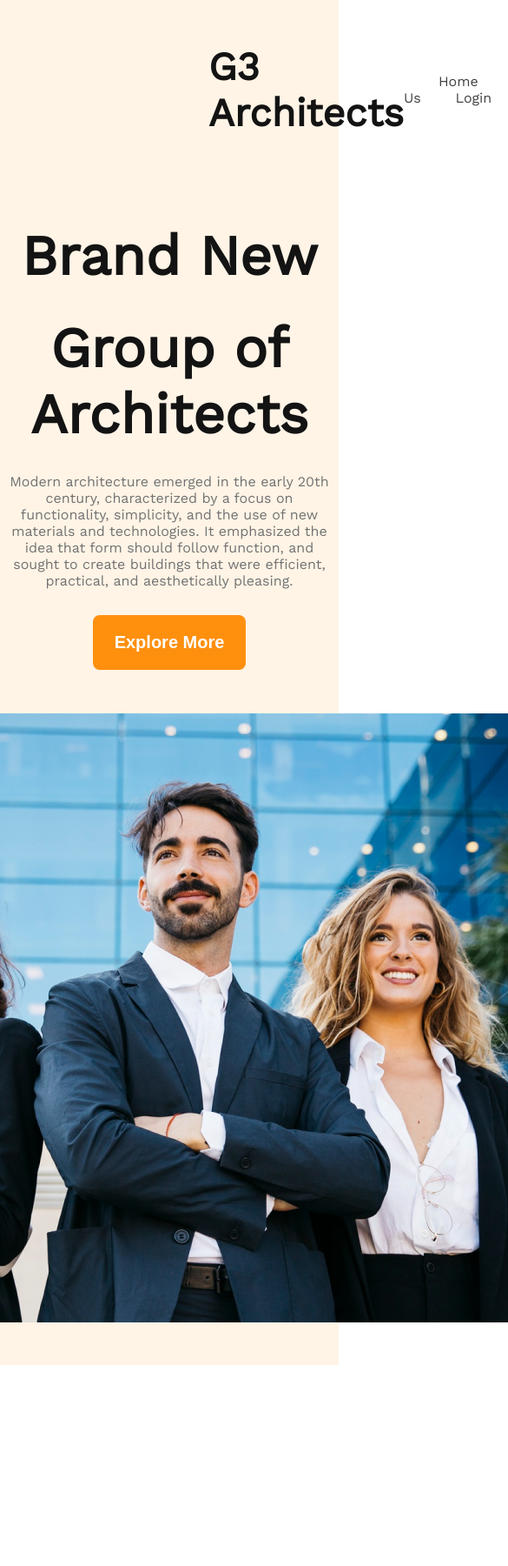
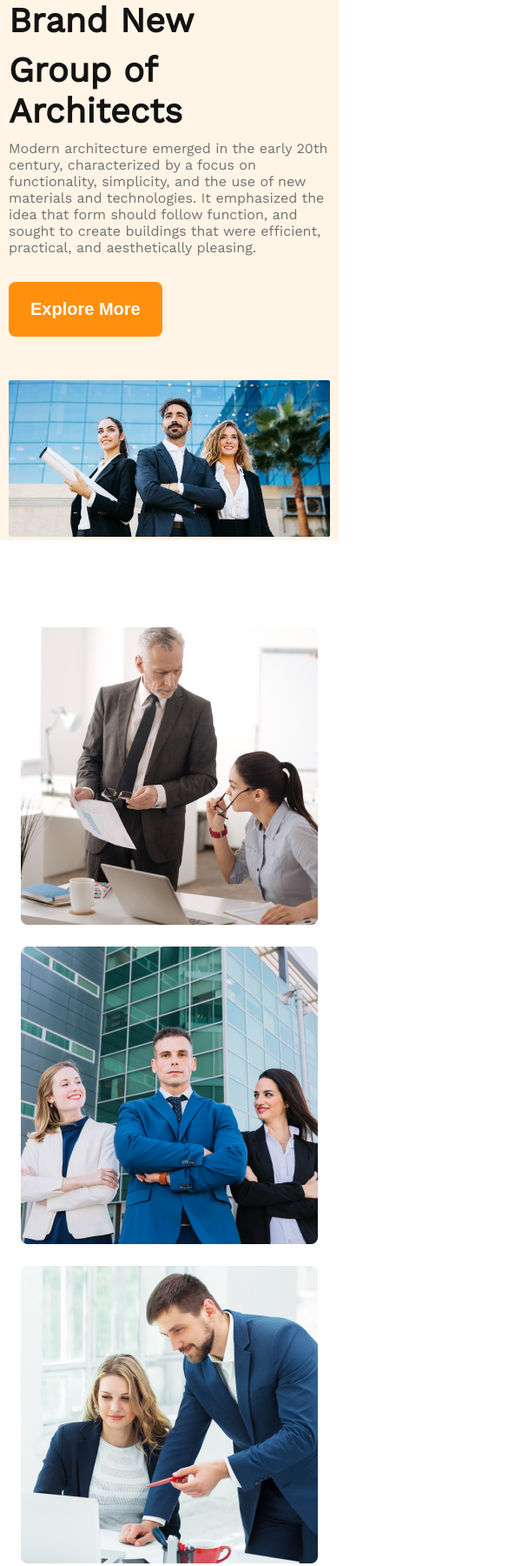
Before and after one commit to jubaerahmedtamim/g3-architects-assignment, a plain HTML site: page index.html in a window 390 px wide. Shown: the top 1800 px of the page at 87% size, 585 px wide, since content can reach past the window. Before the commit the page ends 1659 px from the top, so only its background shows below. Drawn offline with nearby package versions, Linux system fonts and the light colour scheme.

Commit message:
features section added including responsiveness

```diff
--- a/index.html
+++ b/index.html
@@ -35,5 +35,25 @@
             </div>
         </section>
     </header>
+    <!-- main starts here  -->
+    <main>
+        <!-- features section here -->
+        <section class="container">
+            <div class="features">
+                <div class="features-images">
+                    <img src="images/team1.png" alt="">
+                    <img src="images/team2.png" alt="">
+                    <img src="images/team3.png" alt="">
+                    <img src="images/team4.png" alt="">
+
+                </div>
+                <div>
+                    <h3 class="feature-title"><span class="title-special-gray">Quick list</span> of Our <br> <span class="title-special-orange">Features</span></h3>
+                    <p class="banner-info">The features of architecture are determined by the function, purpose, and style of the building. These can include the use of materials, the shape and size of the building, the placement of windows and doors, and the design of the interior spaces.</p>
+                    <button class="primary-btn">Explore More</button>
+                </div>
+            </div>
+        </section>
+    </main>
 </body>
 </html>
--- a/styles/style.css
+++ b/styles/style.css
@@ -28,6 +28,9 @@ header {
     color: #FFFFFF;
     border: none;
 }
+
+
+
 
 /* navbar styles here */
 nav {
@@ -63,11 +66,11 @@ nav {
 }
 
 .banner-details {
-    text-align: center;
     margin-bottom: 50px;
 }
 
 .banner-title {
+    text-align: center;
     font-weight: 700;
     font-size: 64px;
     color: #131313;
@@ -80,3 +83,79 @@ nav {
     color: #727272;
     margin-bottom: 30px;
 }
+
+/* features styles here */
+.features {
+    display: flex;
+    gap: 70px;
+    align-items: center;
+    justify-content: center;
+    margin-bottom: 130px;
+}
+.features-images {
+    display: grid;
+    grid-template-columns: repeat(2, 1fr);
+    gap: 25px;
+}
+
+.feature-title {
+    font-weight: 700;
+    font-size: 45px;
+    color: #131313;
+    margin-bottom: 25px;
+}
+
+.title-special-gray {
+    font-weight: 500;
+    font-size: 45px;
+    color: #727272;
+}
+
+.title-special-orange {
+    font-weight: 700;
+    font-size: 45px;
+    color: #FF900E;
+}
+
+
+
+
+
+
+/* media for mobile responsiveness */
+
+@media screen and (max-width: 576px) {
+
+    /* banner and navbar */
+    nav {
+        display: none;
+    }
+
+    .banner {
+        padding: 0 10px;
+    }
+
+    .banner-title {
+        text-align: start;
+        font-size: 40px;
+        color: #131313;
+        margin-bottom: 10px;
+    }
+
+    .banner-image img {
+        width: 100%;
+    }
+    /* features section */
+    .features {
+        flex-direction: column;
+        align-items: center;
+        justify-content: center;
+        margin-bottom: 100px;
+        padding: 10px;
+    }
+    .features-images {
+        display: grid;
+        grid-template-columns: repeat(1, 1fr);
+        gap: 25px;
+    }
+}
```
